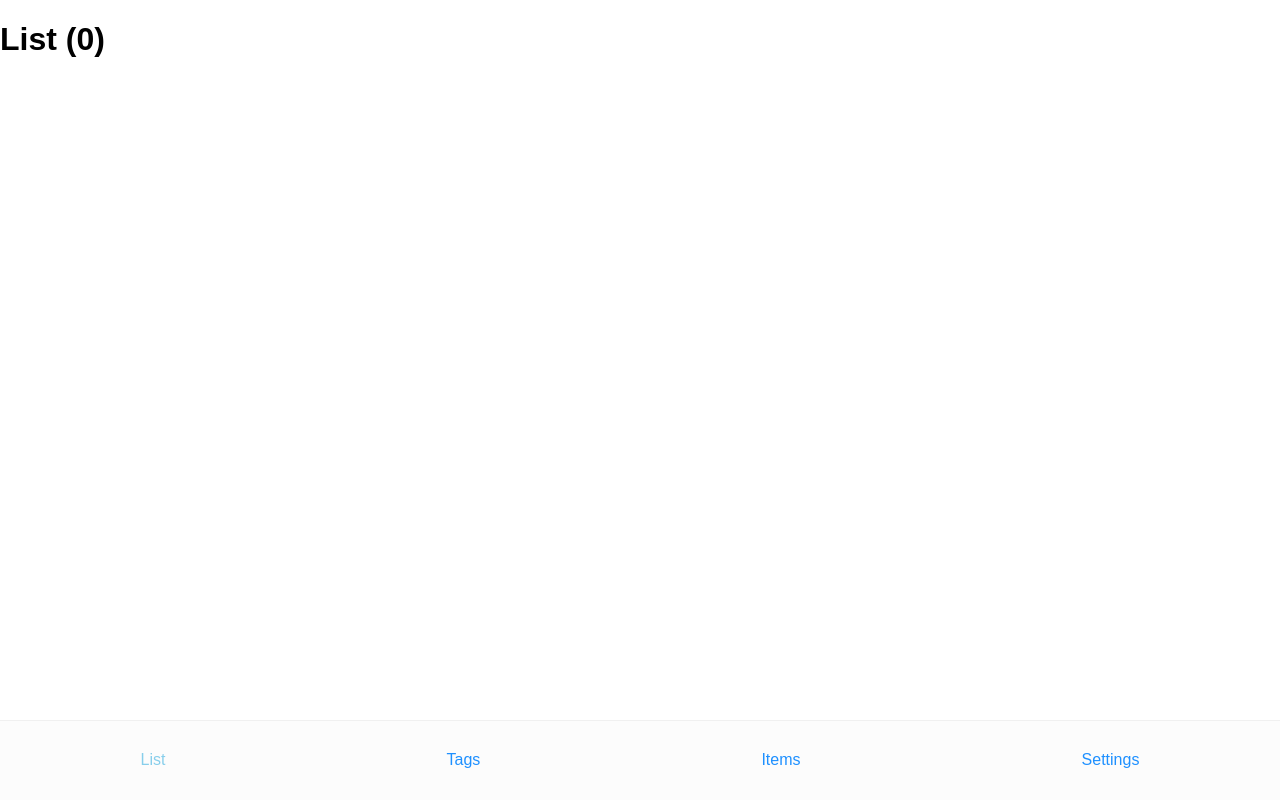
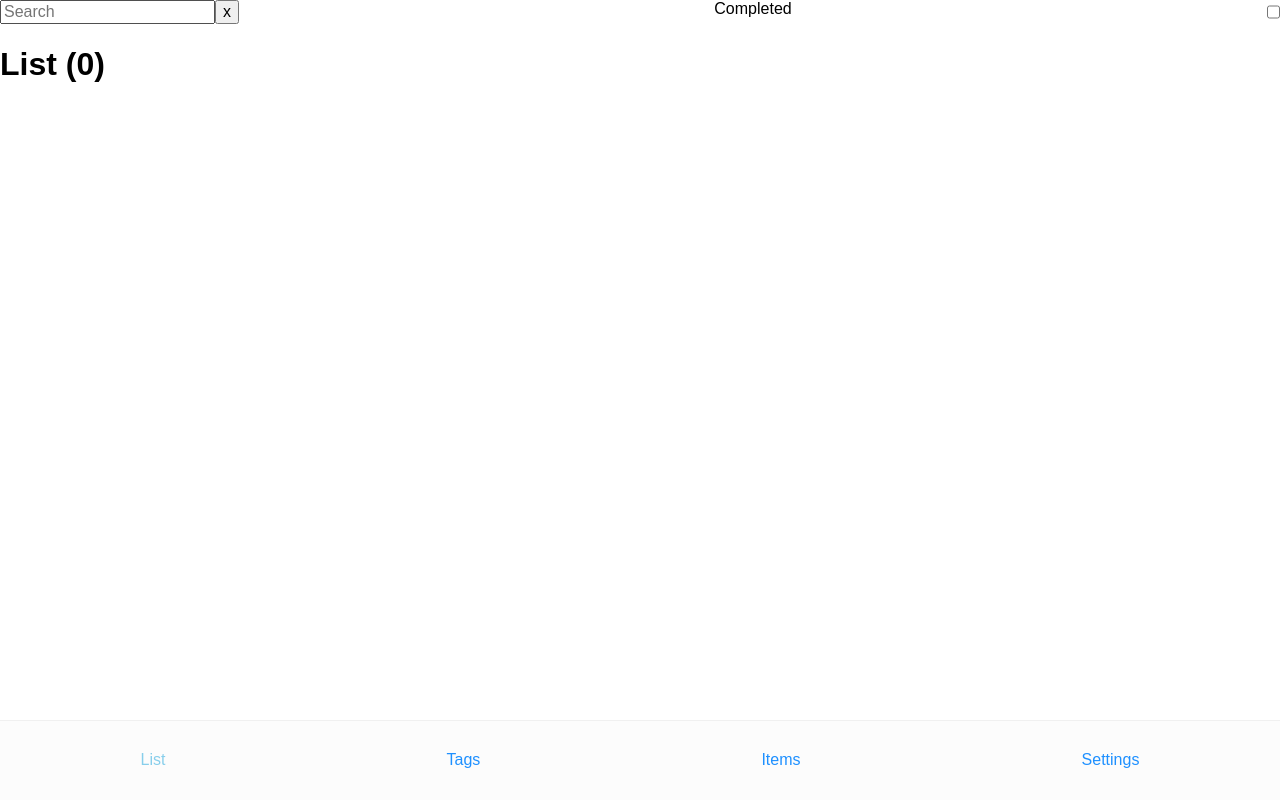
Before and after one commit to GeordieP/shopping-proto, a React (Vite) app: page / in a window 1280 px wide. Built offline with nearby package versions, Linux system fonts and the light colour scheme.

Commit message:
Added simple list filtering component, and hook for filter state

```diff
--- /dev/null
+++ b/src/app/components/FilterBar.js
@@ -0,0 +1,49 @@
+import React, { useState } from 'react';
+import styled from 'styled-components';
+
+const FilterBar = styled.div`
+  display: flex;
+  justify-content: space-between;
+`;
+
+export default ({ updateFilter, removeFilter }) => {
+  const [searchValue, setSearchValue] = useState('');
+  const [completed, setCompleted] = useState(false);
+
+  const updateSearch = (e) => {
+    const { value } = e.currentTarget;
+    setSearchValue(value);
+    updateFilter('search', (item) => item.name.toLowerCase().includes(value));
+  }
+
+  const clearSearch = () => {
+    setSearchValue('');
+    removeFilter('search');
+  }
+
+  const updateCompleted = () => {
+    const newCompleted = !completed;
+    if (newCompleted)
+      updateFilter('completed', (item) => item.completed === newCompleted);
+    else
+      removeFilter('completed');
+    setCompleted(newCompleted);
+  }
+
+  return (
+    <FilterBar>
+      <div>
+        <input
+          type='text'
+          placeholder='Search'
+          value={searchValue}
+          onChange={updateSearch}
+        />
+        <button onClick={clearSearch}>x</button>
+      </div>
+
+      <label htmlFor='check'>Completed</label>
+      <input id='check' type='checkbox' value={completed} onChange={updateCompleted} />
+    </FilterBar>
+  );
+}
--- /dev/null
+++ b/src/app/hooks/useFilterState.js
@@ -0,0 +1,28 @@
+import React, {
+  useState,
+} from 'react';
+import produce from 'immer';
+
+const useFilterState = () => {
+  const [filterState, setFilterState] = useState({});
+
+  const updateFilter = (name, filter) => {
+    setFilterState(produce(filterState, draft => {
+      draft[name] = filter;
+    }))
+  }
+
+  const removeFilter = (name) => {
+    setFilterState(produce(filterState, draft => {
+      delete draft[name];
+    }))
+  }
+
+  return {
+    filters: Object.values(filterState),
+    updateFilter,
+    removeFilter
+  };
+}
+
+export default useFilterState;
--- a/src/app/views/ItemsListView.js
+++ b/src/app/views/ItemsListView.js
@@ -5,6 +5,12 @@ import styled from 'styled-components';
 import { ItemsContext, ListContext } from '../context';
 import { actions as itemsActions } from '../state/itemsState';
 import { actions as listActions } from '../state/listState';
+
+// hooks
+import useFilterState from '../hooks/useFilterState';
+
+// components
+import FilterBar from '../components/FilterBar';
 
 const Item = ({ name, price, onRemove, onListify }) => (
   <div>
@@ -14,7 +20,12 @@ const Item = ({ name, price, onRemove, onListify }) => (
   </div>
 );
 
-const ItemList = ({ items, onRemoveItem, onListifyItem }) => items.map(i =>
+const ItemList = ({ items, onRemoveItem, onListifyItem, filters }) => {
+  const filteredItems = filters.reduce((itms, filterFn) => {
+    return itms.filter(filterFn);
+  }, items);
+
+  return filteredItems.map(i =>
     <Item
       {...i}
       key={i.id}
@@ -22,10 +33,12 @@ const ItemList = ({ items, onRemoveItem, onListifyItem }) => items.map(i =>
       onListify={onListifyItem.bind(null, i)}
     />
   );
+}
 
 export default () => {
   const { state: items, dispatch: itemsDispatch } = useContext(ItemsContext);
   const { dispatch: listDispatch } = useContext(ListContext);
+  const { filters, updateFilter, removeFilter } = useFilterState();
 
   const onRemoveItem = (id) => {
     itemsDispatch(itemsActions.removeItem(id));
@@ -37,11 +50,13 @@ export default () => {
 
   return (
     <>
+      <FilterBar updateFilter={updateFilter} removeFilter={removeFilter} />
       <h1>Items ({ items.length })</h1>
       <ItemList
         items={items}
         onRemoveItem={onRemoveItem}
         onListifyItem={onListifyItem}
+        filters={filters}
       />
     </>
   );
--- a/src/app/views/MainListView.js
+++ b/src/app/views/MainListView.js
@@ -4,6 +4,12 @@ import styled from 'styled-components';
 // context & state management
 import { ListContext } from '../context';
 import { actions as listActions } from '../state/listState';
+
+// hooks
+import useFilterState from '../hooks/useFilterState';
+
+// components
+import FilterBar from '../components/FilterBar';
 
 const Item = ({ name, price, completed, onComplete, onRemove }) => (
   <div>
@@ -13,8 +19,12 @@ const Item = ({ name, price, completed, onComplete, onRemove }) => (
   </div>
 );
 
-const List = ({ listItems, onCompleteItem, onRemoveItem }) =>
-  listItems.map(i =>
+const List = ({ items, onRemoveItem, onCompleteItem, filters }) => {
+  const filteredItems = filters.reduce((itms, filterFn) => {
+    return itms.filter(filterFn);
+  }, items);
+
+  return filteredItems.map(i =>
     <Item
       {...i}
       key={i.id}
@@ -22,9 +32,11 @@ const List = ({ listItems, onCompleteItem, onRemoveItem }) =>
       onComplete={onCompleteItem.bind(null, i.id)}
     />
   );
+}
 
 export default () => {
   const { state: listItems, dispatch: listDispatch } = useContext(ListContext);
+  const { filters, updateFilter, removeFilter } = useFilterState();
 
   const onCompleteItem = (id) => {
     listDispatch(listActions.completeListItem(id));
@@ -36,11 +48,13 @@ export default () => {
 
   return (
     <>
+      <FilterBar updateFilter={updateFilter} removeFilter={removeFilter} />
       <h1>List ({ listItems.length })</h1>
       <List
-        listItems={listItems}
+        items={listItems}
         onCompleteItem={onCompleteItem}
         onRemoveItem={onRemoveItem}
+        filters={filters}
       />
     </>
   );
```
Lines whose indentation alone changed are shown as unchanged.
